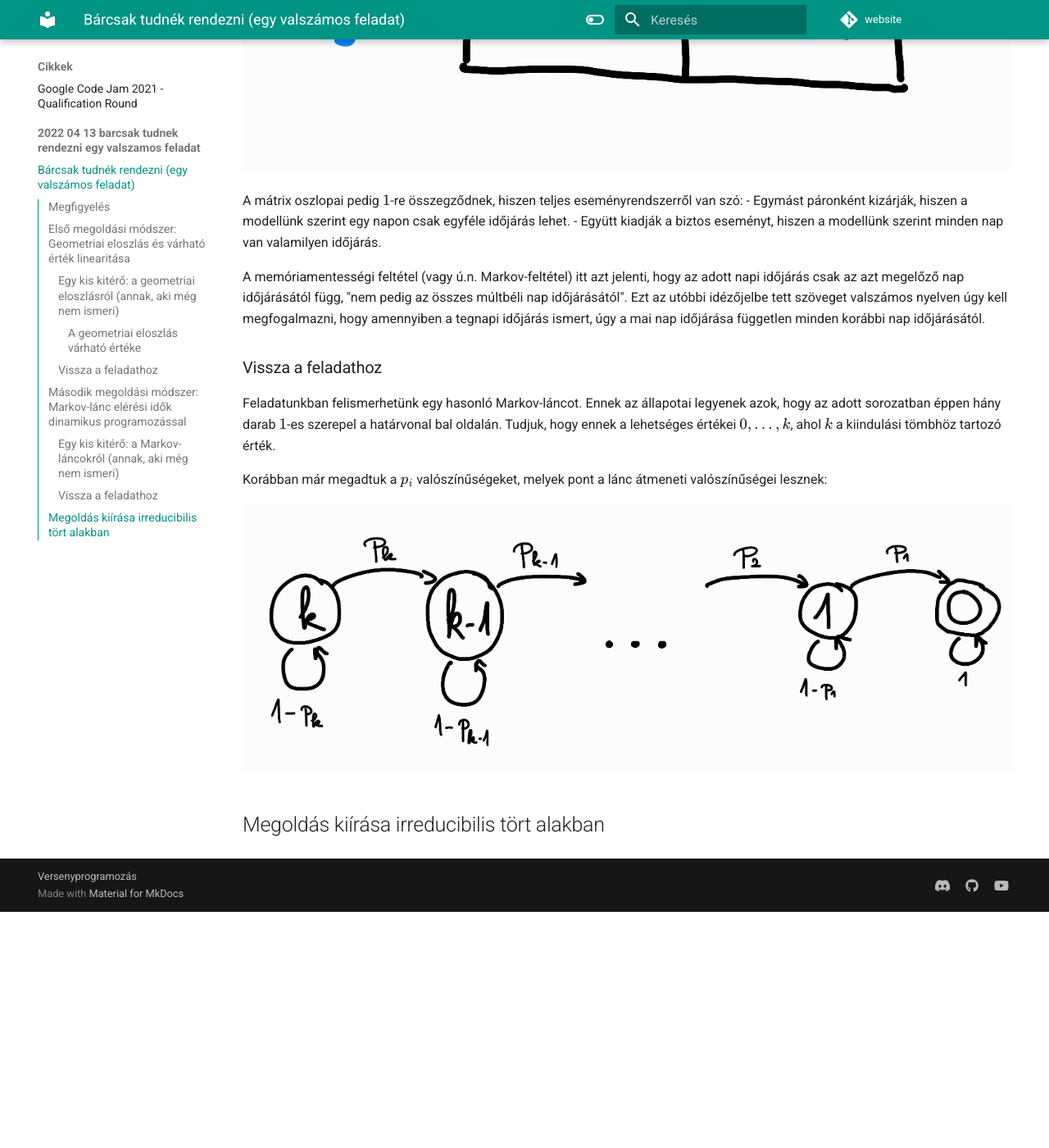
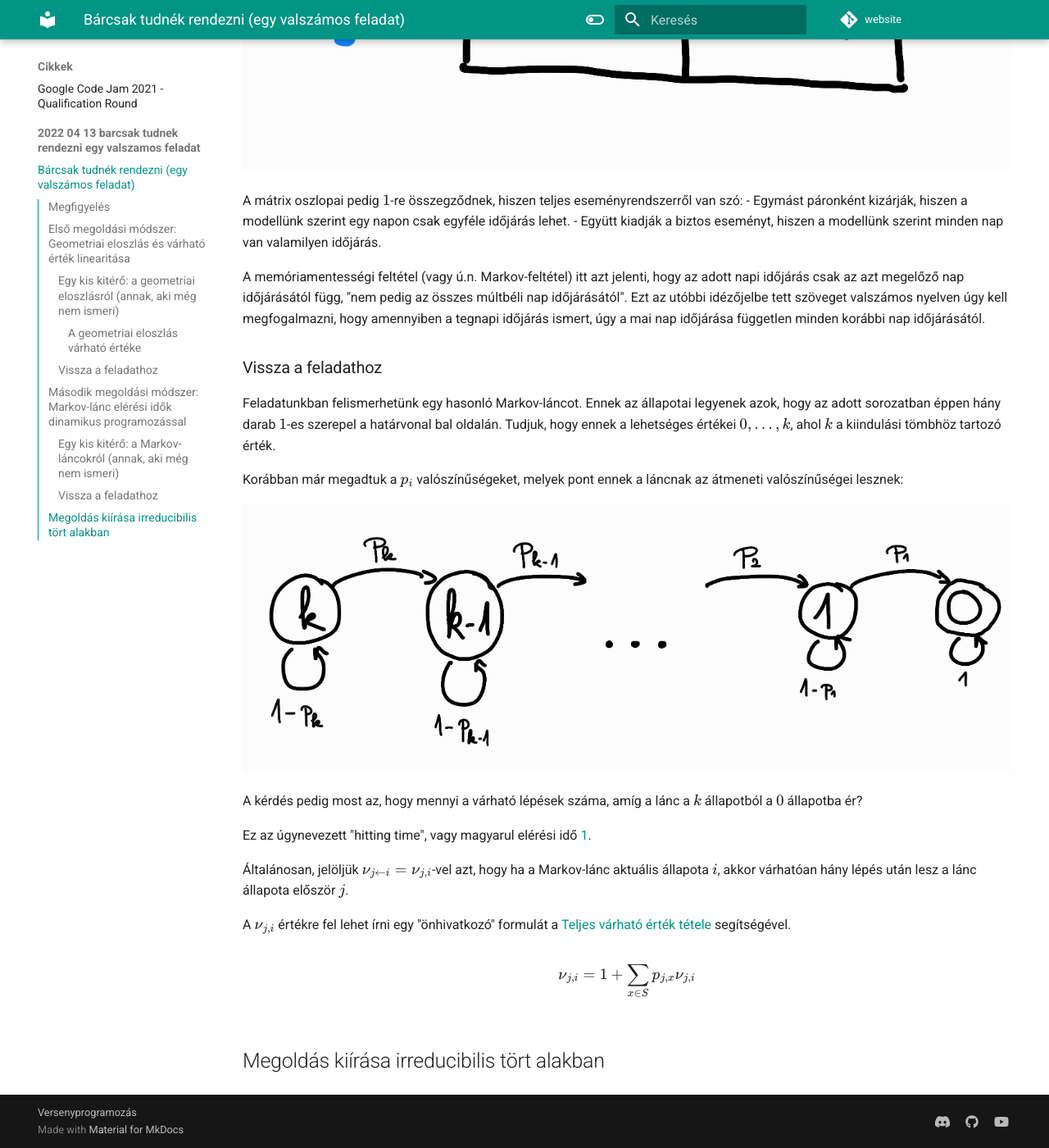
Before and after one commit to nemkin/versenyprogramozas-hu, an MkDocs documentation site: the page built from docs/cikkek/2022_04_13_barcsak_tudnek_rendezni_egy_valszamos_feladat/index.md, in a window 1280 px wide and 1400 px high, scrolled down 8096 px. Shown: the whole window at 82% size. Built offline with MkDocs 1.6.1 and Material for MkDocs 9.7.7, drawn with Linux system fonts in a browser that asks for light colours; comment, search, counter and statistics services are not loaded; before the commit the page ends 9208 px from its top, so only the background shows below that.

Commit message:
Update index.md

```diff
--- a/docs/cikkek/2022_04_13_barcsak_tudnek_rendezni_egy_valszamos_feladat/index.md
+++ b/docs/cikkek/2022_04_13_barcsak_tudnek_rendezni_egy_valszamos_feladat/index.md
@@ -172,8 +172,22 @@ A memóriamentességi feltétel (vagy ú.n. Markov-feltétel) itt azt jelenti, h
 
 Feladatunkban felismerhetünk egy hasonló Markov-láncot. Ennek az állapotai legyenek azok, hogy az adott sorozatban éppen hány darab $1$-es szerepel a határvonal bal oldalán. Tudjuk, hogy ennek a lehetséges értékei $0, \dots{}, k$, ahol $k$ a kiindulási tömbhöz tartozó érték.
 
-Korábban már megadtuk a $p_i$ valószínűségeket, melyek pont a lánc átmeneti valószínűségei lesznek:
+Korábban már megadtuk a $p_i$ valószínűségeket, melyek pont ennek a láncnak az átmeneti valószínűségei lesznek:
 
 ![Rendezés Markov-lánca](img/sort_markov.png)
 
+A kérdés pedig most az, hogy mennyi a várható lépések száma, amíg a lánc a $k$ állapotból a $0$ állapotba ér?
+
+Ez az úgynevezett "hitting time", vagy magyarul elérési idő [1].
+
+Általánosan, jelöljük $\nu_{j\leftarrow{}i} = \nu_{j,i}$-vel azt, hogy ha a Markov-lánc aktuális állapota $i$, akkor várhatóan hány lépés után lesz a lánc állapota először $j$.
+
+A $\nu_{j,i}$ értékre fel lehet írni egy "önhivatkozó" formulát a [Teljes várható érték tétele](https://hu.wikipedia.org/wiki/Teljes_v%C3%A1rhat%C3%B3_%C3%A9rt%C3%A9k_t%C3%A9tele) segítségével.
+
+$$\nu_{j,i} = 1 + \sum\limits_{x\in{}S} p_{j,x}\nu_{j,i}$$
+
+
 ## Megoldás kiírása irreducibilis tört alakban
+
+
+[1]: https://mpaldridge.github.io/math2750/S08-hitting-times.html
```
